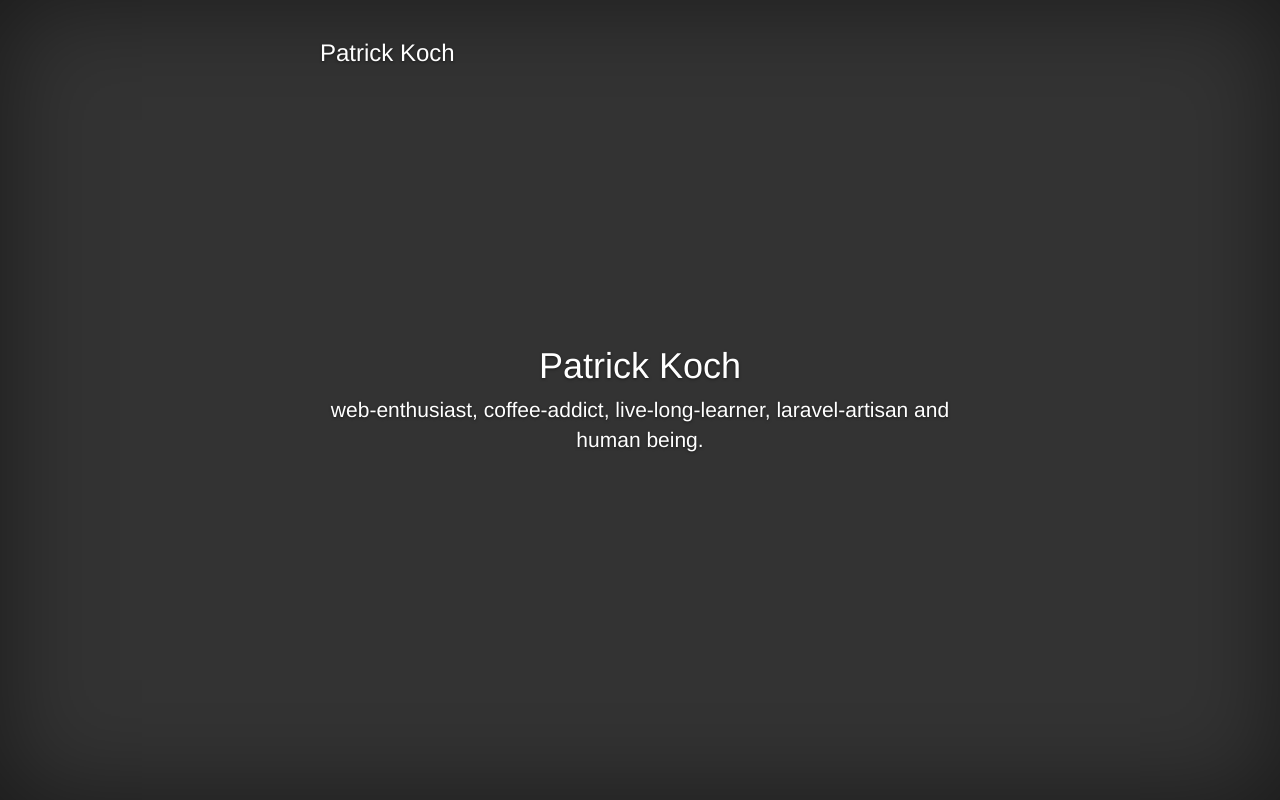
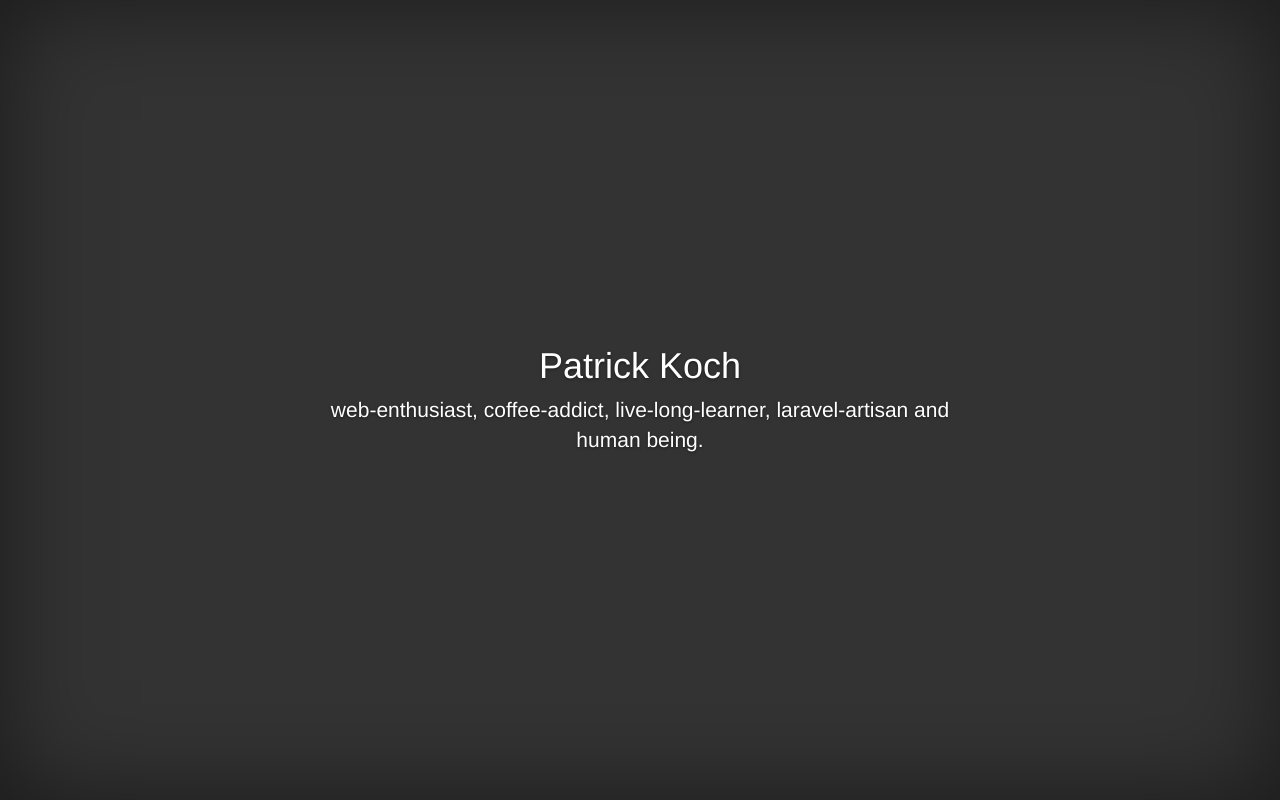
Before and after one commit to patpaskoch/patpaskoch.github.io, a plain HTML site: page index.html in a window 1280 px wide. Drawn offline with nearby package versions, Linux system fonts and the light colour scheme.

Commit message:
deleted brand name top left

```diff
--- a/index.html
+++ b/index.html
@@ -27,7 +27,7 @@
 
           <div class="masthead clearfix">
             <div class="inner">
-              <h3 class="masthead-brand">Patrick Koch</h3>
+              <h3 class="masthead-brand"></h3>
               <nav>
                 <ul class="nav masthead-nav">
                   <!-- <li class="active"><a href="#">Home</a></li>
```
